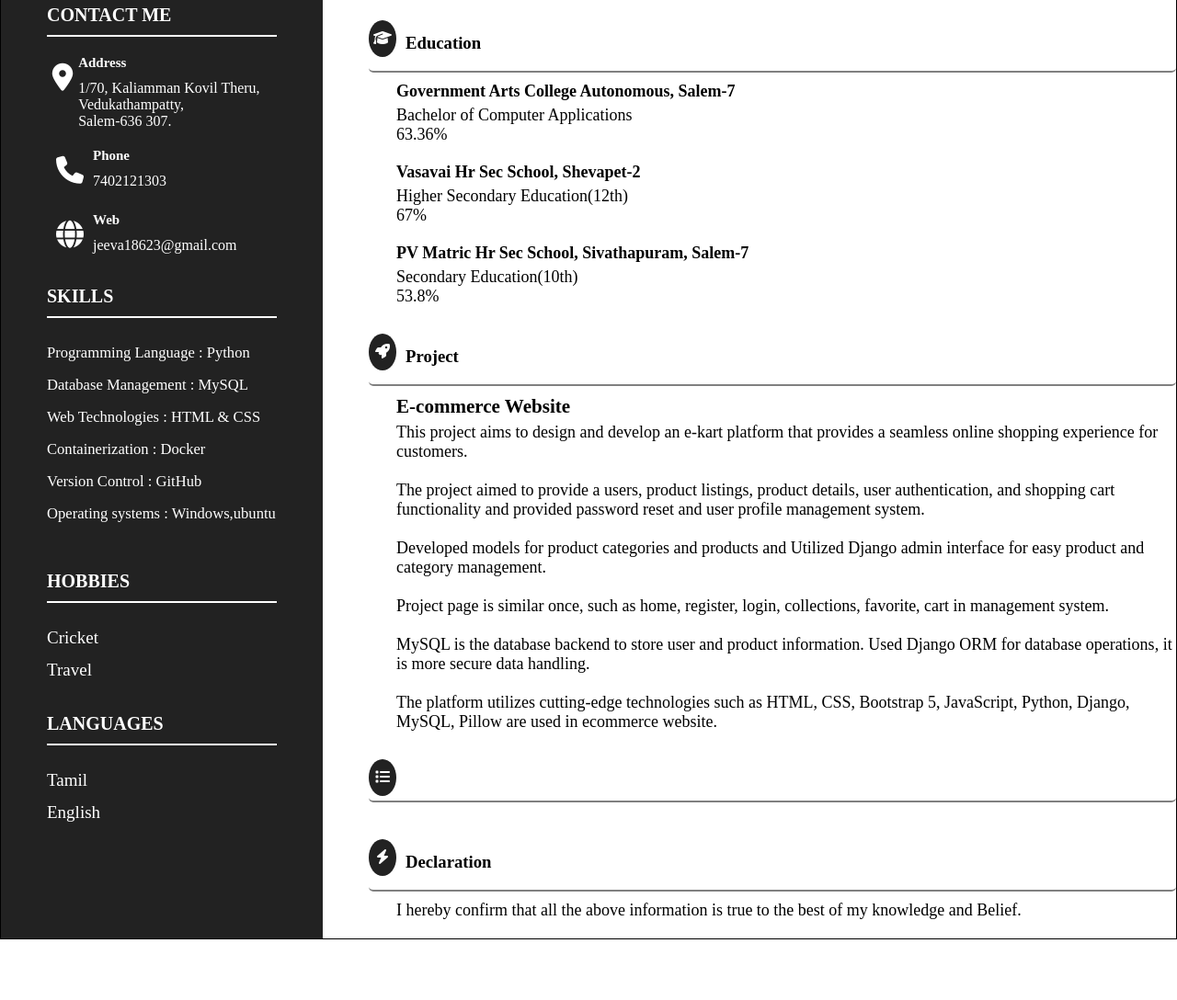
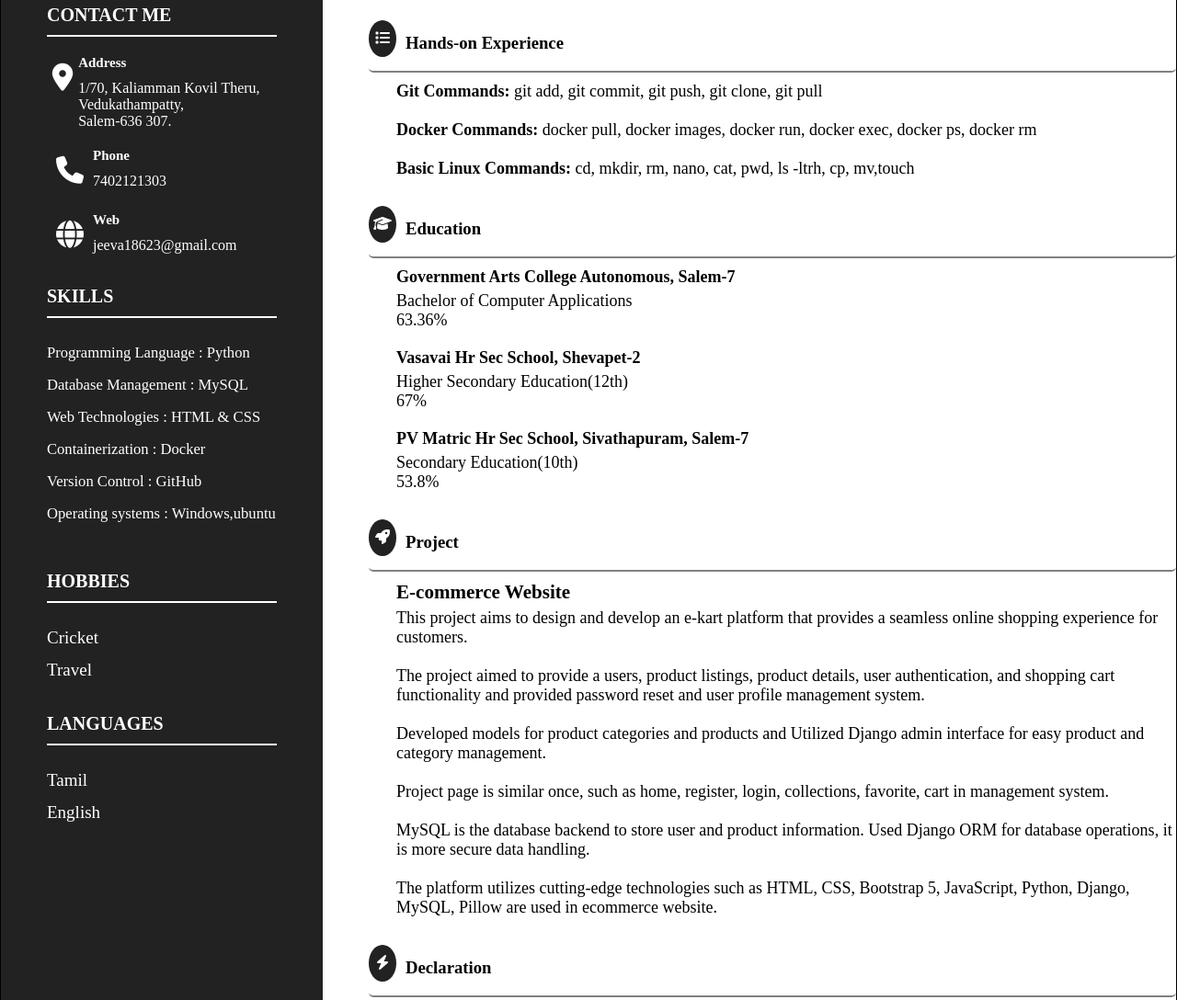
Before and after one commit to jeeva269/myresumehtml, a plain HTML site: page index.html in a window 1280 px wide. Shown: the part 330-1418 px from the top of the page at 92% size. Before the commit the page ends 1352 px from the top, so only its background shows below. Drawn offline with Linux system fonts and the light colour scheme.

Commit message:
added_experience_&_down_to_up

```diff
--- a/index.html
+++ b/index.html
@@ -106,6 +106,18 @@
                     </p>
                 </div>
 
+				<div class="right-site-title">
+                    <div class="icon-con">
+                        <i class="fa-solid fa-list"></i>
+                    </div>
+                    <h3>Hands-on Experience</h3>
+                </div>
+				<div class="right-site-con">
+				        <p><b>Git Commands:</b> git add, git commit, git push, git clone, git pull</p><br>
+				        <p><b>Docker Commands:</b> docker pull, docker images, docker run, docker exec, docker ps, docker rm</p><br>
+				        <p><b>Basic Linux Commands:</b> cd, mkdir, rm, nano, cat, pwd, ls -ltrh, cp, mv,touch</p>
+				</div>
+
                 <div class="right-site-title">
                     <div class="icon-con">
                         <i class="fa-solid fa-graduation-cap"></i>
@@ -155,21 +167,6 @@
                     </div>
                 </div>
 
-				<div class="right-site-title">
-                    <div class="icon-con">
-                        <i class="fa-solid fa-list"></i>
-                    </div>
-                    <h3></h3>
-                </div>
-
-				<div class="right-site-con">
-                    <div class="des">
-                        <div class="des-title">
-                            <h3></h3>
-                        </div>
-					</div>
-				</div>
-
                 <div class="right-site-title">
                     <div class="icon-con">
                         <i class="fa-solid fa-bolt"></i>
```
